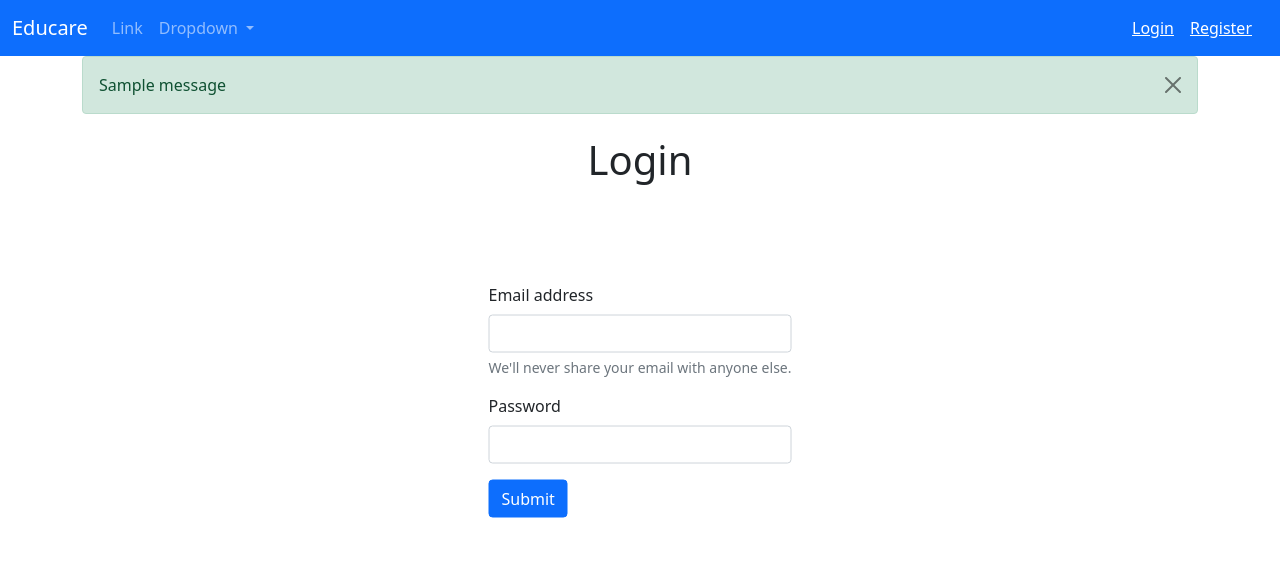
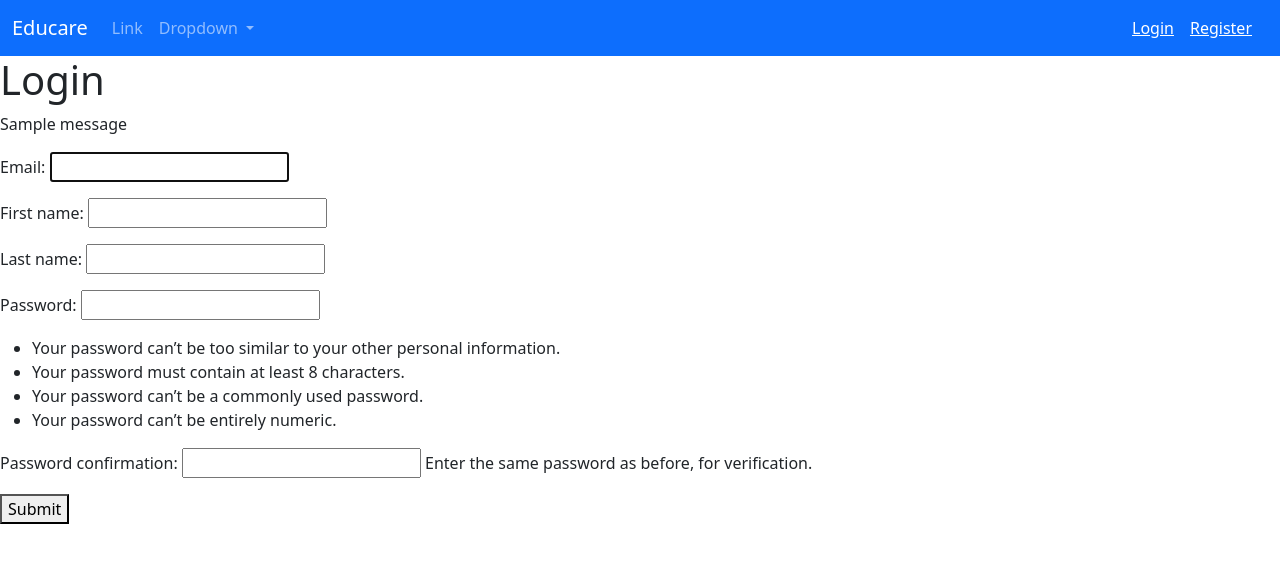
Before and after one commit to ardentlearn/Educare, a Django app: template templates/accounts/login.html in a window 1280 px wide. Shown: the top 563 px of the page. Run offline with Django 3.2, Linux system fonts and the light colour scheme; the template is opened without the code that fills it: values that come from a table or form of the project are taken from there, others are empty; tables that the repository leaves empty hold one stand-in row (values such as "Sample post"); one stand-in notice (Sample message) is shown.

Commit message:
Modified login and logout method

```diff
--- a/accounts/urls.py
+++ b/accounts/urls.py
@@ -1,11 +1,12 @@
 from django.urls import path
+from django.contrib.auth.views import LogoutView
 from . import views
 
-app_name = 'accounts'
+app_name = "accounts"
 
 urlpatterns = [
-    path('login/', views.login_page, name='login'),
-    path('logout/', views.logout_page, name='logout'),
-    path('registration/', views.RegistrationPageView.as_view(), name='registration'),
-    path('profile/<int:pk>/', views.UserUpdateView.as_view(), name='profile'),
+    path("login/", views.CustomLoginView.as_view(), name="login"),
+    path("logout/", LogoutView.as_view(next_page="accounts:login"), name="logout"),
+    path("registration/", views.RegistrationPageView.as_view(), name="registration"),
+    path("profile/<int:pk>/", views.UserUpdateView.as_view(), name="profile"),
 ]
--- a/templates/accounts/login.html
+++ b/templates/accounts/login.html
@@ -1,57 +1,22 @@
 {% extends 'base.html' %}
 
-{% block title %}
-login
-{% endblock title %}
+{% block title %}Login{% endblock title %}
 
 {% block content %}
 
-<div class="container">
+<h1>Login</h1>
 
-{% for msg in messages %}
+{% for message in messages %}
+<p>{{message}}</p>
+{% endfor %}
 
-{% if msg.level == DEFAULT_MESSAGE_LEVELS.ERROR %}
+<form action="" method="post">
 
-<div class="alert alert-danger alert-dismissible fade show" role="alert">
-  {{msg}}
-<button type="button" class="btn-close" data-bs-dismiss="alert" aria-label="Close"></button>
-</div>
+{% csrf_token %}
 
+{{form.as_p}}
 
-{% else %}
-
-<div class="alert alert-success alert-dismissible fade show" role="alert">
-  {{msg}}
-<button type="button" class="btn-close" data-bs-dismiss="alert" aria-label="Close"></button>
-</div>
-
-{% endif %}
-
-{% endfor %}
-<p class="text-center fs-1">Login</p>
-
-<div class=" position-relative position-absolute top-50 start-50 translate-middle">
-
-<form method="post">
-
-    {% csrf_token %}
-
-  <div class="mb-3 ">
-    <label for="email" class="form-label">Email address</label>
-    <input type="email" name = "email" class="form-control" id="email" aria-describedby="emailHelp">
-    <div id="emailHelp" class="form-text">We'll never share your email with anyone else.</div>
-  </div>
-
-  <div class="mb-3 ">
-    <label for="password" class="form-label">Password</label>
-    <input type="password" name = "password" class="form-control" id="password">
-  </div>
-
-  <button type="submit" class="btn btn-primary ">Submit</button>
+<button type="submit">Submit</button>
 </form>
 
-</div>
-</div>
-</div>
-
 {% endblock content %}
--- a/templates/accounts/registration.html
+++ b/templates/accounts/registration.html
@@ -15,10 +15,7 @@
     {% csrf_token %}
 
     {% if form.errors %}
-        <div class="alert alert-danger alert-dismissible fade show" role="alert">
-            {{form.errors}}
-        <button type="button" class="btn-close" data-bs-dismiss="alert" aria-label="Close"></button>
-        </div>
+    {{form.errors}}
     {% endif %}
 
 
--- a/templates/base.html
+++ b/templates/base.html
@@ -1,17 +1,20 @@
 <!doctype html>
 <html lang="en">
+
 <head>
   <!-- Required meta tags -->
   <meta charset="utf-8">
   <meta name="viewport" content="width=device-width, initial-scale=1">
 
   <!-- Bootstrap CSS -->
-    <link href="https://cdn.jsdelivr.net/npm/bootstrap@5.0.0-beta3/dist/css/bootstrap.min.css" rel="stylesheet" integrity="sha384-eOJMYsd53ii+scO/bJGFsiCZc+5NDVN2yr8+0RDqr0Ql0h+rP48ckxlpbzKgwra6" crossorigin="anonymous">
+  <link href="https://cdn.jsdelivr.net/npm/bootstrap@5.0.0-beta3/dist/css/bootstrap.min.css" rel="stylesheet"
+    integrity="sha384-eOJMYsd53ii+scO/bJGFsiCZc+5NDVN2yr8+0RDqr0Ql0h+rP48ckxlpbzKgwra6" crossorigin="anonymous">
 
   <title>
     {% block title %} {% endblock title %}
   </title>
 </head>
+
 <body>
 
   {% include 'navbar.html' %}
@@ -22,15 +25,11 @@
 
   {% endblock content %}
 
-    <!-- Optional JavaScript; choose one of the two! -->
 
-    <!-- Option 1: Bootstrap Bundle with Popper -->
-    <script src="https://cdn.jsdelivr.net/npm/bootstrap@5.0.0-beta3/dist/js/bootstrap.bundle.min.js" integrity="sha384-JEW9xMcG8R+pH31jmWH6WWP0WintQrMb4s7ZOdauHnUtxwoG2vI5DkLtS3qm9Ekf" crossorigin="anonymous"></script>
+  <script src="https://cdn.jsdelivr.net/npm/bootstrap@5.0.0-beta3/dist/js/bootstrap.bundle.min.js"
+    integrity="sha384-JEW9xMcG8R+pH31jmWH6WWP0WintQrMb4s7ZOdauHnUtxwoG2vI5DkLtS3qm9Ekf"
+    crossorigin="anonymous"></script>
 
-    <!-- Option 2: Separate Popper and Bootstrap JS -->
-    <!--
-    <script src="https://cdn.jsdelivr.net/npm/@popperjs/core@2.9.1/dist/umd/popper.min.js" integrity="sha384-SR1sx49pcuLnqZUnnPwx6FCym0wLsk5JZuNx2bPPENzswTNFaQU1RDvt3wT4gWFG" crossorigin="anonymous"></script>
-    <script src="https://cdn.jsdelivr.net/npm/bootstrap@5.0.0-beta3/dist/js/bootstrap.min.js" integrity="sha384-j0CNLUeiqtyaRmlzUHCPZ+Gy5fQu0dQ6eZ/xAww941Ai1SxSY+0EQqNXNE6DZiVc" crossorigin="anonymous"></script>
-    -->
 </body>
+
 </html>
```
Also changed, not shown: accounts/views.py (+15 -32 lines), templates/home.html (+6 -1 lines), db.sqlite3. Lines whose indentation alone changed are shown as unchanged.
